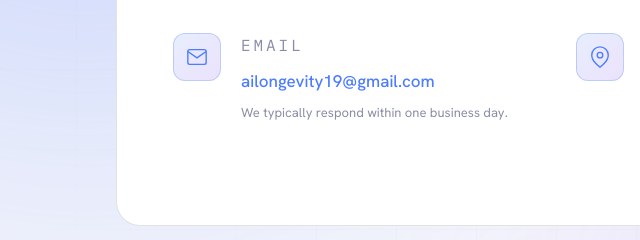
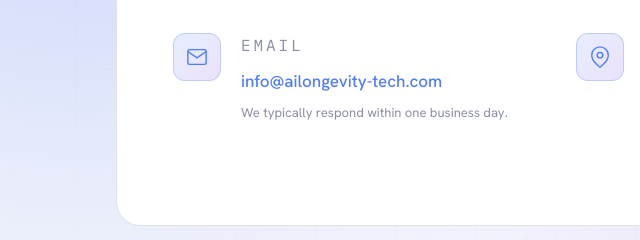
Before and after one commit to Monsin93/ailogevity-website, a plain HTML site: page contact.html in a window 1280 px wide. Shown: the part 411-651 px from the top of the page, 84-724 px from the left. Drawn offline with Linux system fonts and the light colour scheme.

Commit message:
Update contact.html
เปลี่ยนอีเมลล์

```diff
--- a/contact.html
+++ b/contact.html
@@ -127,7 +127,7 @@
           <div class="contact-block-content">
             <div class="contact-block-label">Email</div>
             <div class="contact-block-value">
-              <a href="mailto:ailongevity19@gmail.com">ailongevity19@gmail.com</a>
+              <a href="mailto:info@ailongevity-tech.com">info@ailongevity-tech.com</a>
             </div>
             <div class="contact-block-note">We typically respond within one business day.</div>
           </div>
```
